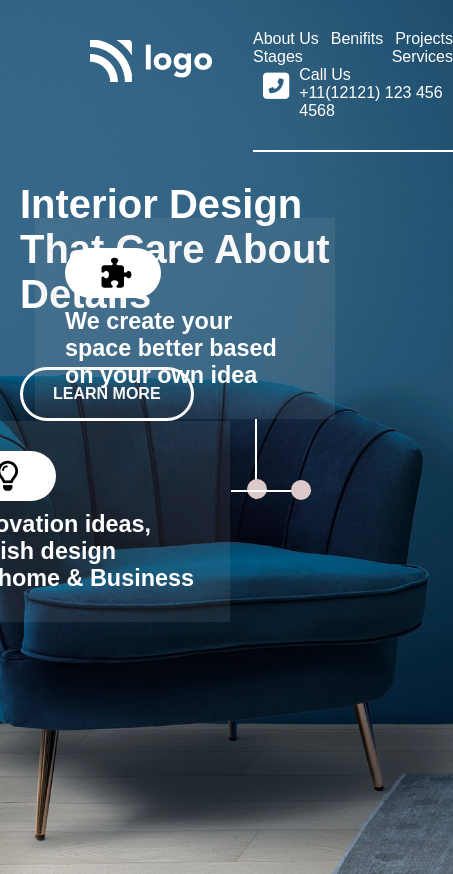
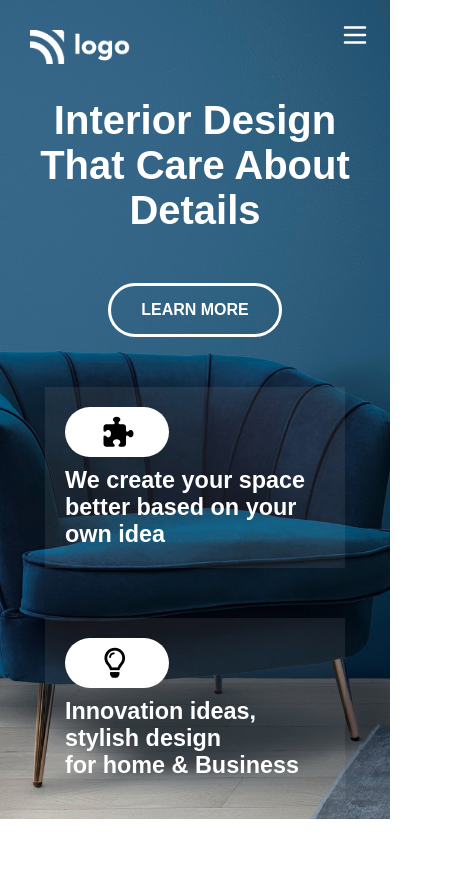
Before and after one commit to rsyeul/HTML-CSS-Project-10, a plain HTML site: page index.html in a window 390 px wide. Shown: the whole page, 453 px wide, since content can reach past the window. After the commit the page ends 844 px from the top, so only its background shows below. Drawn offline with Linux system fonts and the light colour scheme.

Commit message:
added nav menu icon

```diff
--- a/css/style.css
+++ b/css/style.css
@@ -6,8 +6,6 @@
 }
 
 body {
-    height: 100vh;
-    /* background: no-repeat linear-gradient(rgba(44, 58, 93, 0.084), rgba(44, 53, 117, 0.774)), url("./interior-design.jpg"); */
     background: no-repeat url("../images/interior-design.jpg");
     background-size: cover;
     color: #fff;
@@ -22,17 +20,14 @@ header {
 .logo {
     background-color: transparent;
     padding: 10px 40px;
-    /* float: left; */
 }
 
 .nav-list {
     flex-grow: 0.8;
-    /* margin-left: 25%; */
     list-style-type: none;
     display: flex;
     justify-content: space-between;
     align-items: center;
-    /* padding: 10px; */
     float: right;
     padding-bottom: 30px;
     border-bottom: 2px solid;
@@ -57,10 +52,7 @@ i {
 .mid-section {
     height: fit-content;
     margin: 50px 100px;
-    /* width: 100%; */
     display: flex;
-    /* flex-direction: column; */
-    position: relative;
     justify-content: space-between;
 }
 
@@ -73,7 +65,6 @@ i {
     color: #fff;
     font-size: 60px;
     font-weight: 900;
-    /* width: 50%; */
 }
 
 .learn-more-btn {
@@ -97,7 +88,7 @@ i {
 .features {
     width: 300px;
     background-color: rgba(188, 188, 188, 0.1);
-    padding: 30px;
+    padding: 20px;
     font-size: 20px;
     font-weight: 800;
     text-align: left;
@@ -123,10 +114,14 @@ i {
     color: black
 }
 
+.right-section {
+    position: relative;
+}
+
 .card-1 {
     position: absolute;
-    top: 15%;
-    right: 10%;
+    /* top: 15%; */
+    right: 0%;
 }
 
 .card-line-1,
@@ -156,11 +151,36 @@ i {
 
 .card-2 {
     position: absolute;
-    top: 100%;
-    right: 40%;
+    top: 80%;
+}
+
+.ham-menu {
+    display: none;
 }
 
 @media (max-width:768px) {
+    header {
+        margin: 20px;
+    }
+    .nav-list {
+        display: none;
+    }
+    .ham-menu {
+        display: block;
+    }
+    .logo-img {
+        width: 100px;
+    }
+    .logo {
+        padding: 10px;
+    }
+    .menu-btn {
+        width: 30px;
+    }
+    .body {
+        height: auto;
+        background-color: aqua;
+    }
     .nav-list {
         flex-wrap: wrap;
     }
@@ -169,14 +189,30 @@ i {
     }
     .left-section {
         width: 100%;
+        display: flex;
+        text-align: center;
+        flex-direction: column;
+        align-items: center;
     }
     .right-section {
+        width: 100%;
         display: flex;
         flex-direction: column;
+        align-items: center;
+        gap: 50px;
     }
     .mid-section {
         margin: 20px;
         margin-top: 10px;
         flex-direction: column;
+        gap: 50px;
+    }
+    .card-1,
+    .card-2 {
+        position: relative;
+    }
+    .card-line-1,
+    .card-line-2 {
+        display: none;
     }
 }
--- a/index.html
+++ b/index.html
@@ -15,7 +15,7 @@
 
     <header>
         <div class="logo">
-            <img src="./images/Logo.png" alt="Logo" srcset="">
+            <img src="./images/Logo.png" alt="Logo" class="logo-img" srcset="">
         </div>
         <nav class="nav-list">
             <li class="nav-items">About Us</li>
@@ -25,6 +25,11 @@
             <li class="nav-items">Services</li>
             <li class="nav-items call-us"><i class="fa fa-phone-square-alt"></i> Call Us <br> +11(12121) 123 456 4568</li>
         </nav>
+        <div class="ham-menu">
+            <svg xmlns="http://www.w3.org/2000/svg" fill="none" viewBox="0 0 24 24" stroke="currentColor" class="menu-btn">
+                <path stroke-linecap="round" stroke-linejoin="round" stroke-width="2" d="M4 6h16M4 12h16M4 18h16"></path>
+            </svg>
+        </div>
     </header>
 
     <div class="mid-section">
@@ -33,7 +38,7 @@
             <button class="learn-more-btn">LEARN MORE</button>
         </div>
         <div class="right-section">
-            <div>
+
             <div class="card-1">
                 <div class="features">
                     <div class=" icon-div ">
@@ -48,7 +53,7 @@
                 <div class="card-line-1"><span class="span-circle "></span></div>
             </div>
 
-            </div>
+
             <div class=" card-2 ">
                 <div class="features">
                     <div class="icon-div ">
```
Lines whose indentation alone changed are shown as unchanged.
